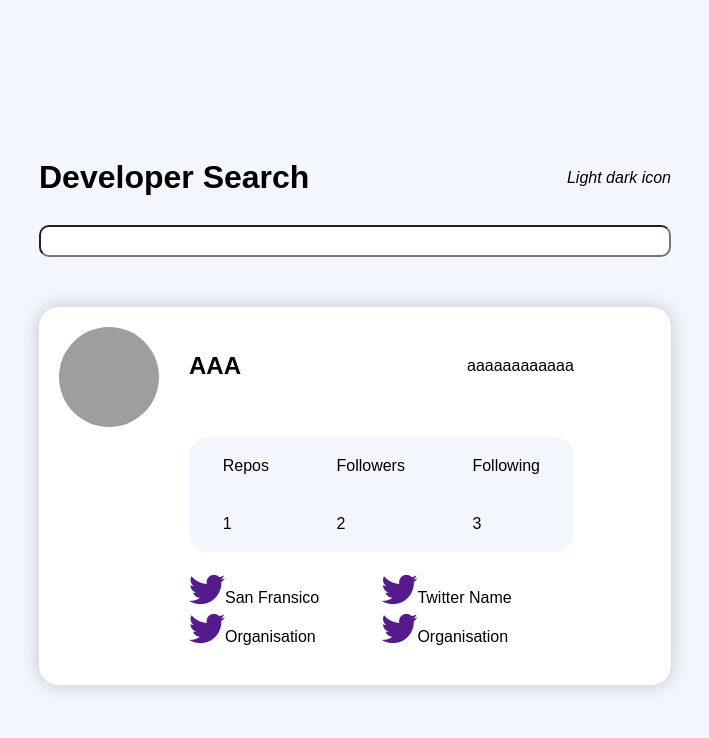
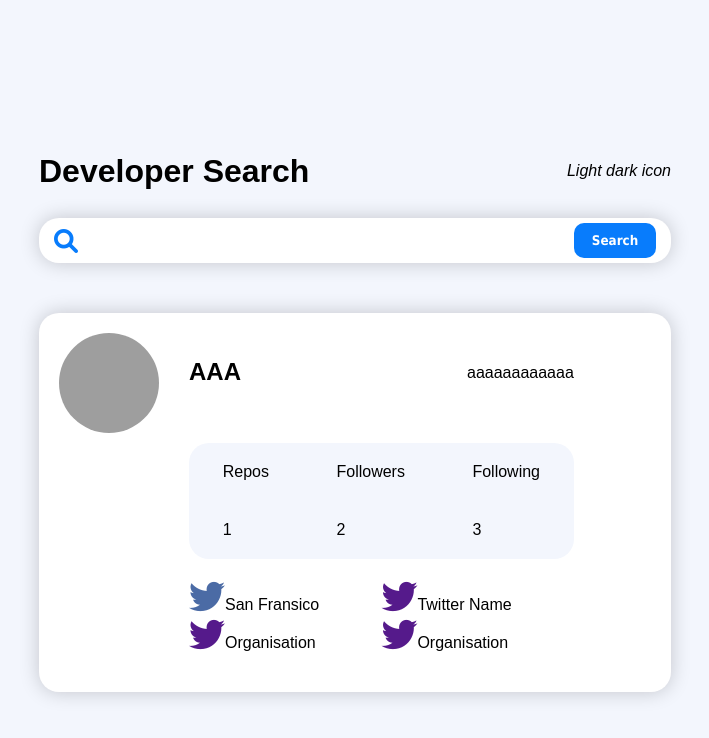
Before and after one commit to vsm688/MRHQM2-GithubSearch, a plain HTML site: page index.html in a window 1280 px wide. Shown: the whole page, without its empty margins (285-994 px from the left). Drawn offline with Linux system fonts and the light colour scheme; grey boxes are pictures that could not be loaded.

Commit message:
added button and input styling

```diff
--- a/index.html
+++ b/index.html
@@ -17,9 +17,11 @@
         <h1>Developer Search</h1>
         <i>Light dark icon</i>
     </div>
-    <div class="search-container">
+    <form class="search-container">
+        <i class="fa-solid fa-magnifying-glass" style="font-size: 24px; color:#087cfc; margin-left: 10px;"></i>
         <input id="searchQuery">
-    </div>
+        <button id="searchButton">Search</button>
+    </form>
     <div class="card">
         <div class="img-sidebar">
             <img id="userpic" src="https://avatars.githubusercontent.com/u/583231?v=4" alt="">
@@ -57,7 +59,7 @@
 
             <ul class="icon-list">
                 <div class="set1">
-                    <li><a href=""><i class="fa-brands fa-twitter" style="font-size: 36px;"></i></a>San Fransico</li>
+                    <li><a href=""><i class="fa-brands fa-twitter" style="font-size: 36px; color:#4b6ba5"></i></a>San Fransico</li>
                     <li><a href=""><i class="fa-brands fa-twitter" style="font-size: 36px;"></i></a>Organisation</li>
                 </div>
                 <div class="set2">
--- a/style.css
+++ b/style.css
@@ -2,6 +2,7 @@
     box-sizing: border-box;
 }
 
+/* General body styling */
 
 body{
     font-family: "Fira Sans", sans-serif;
@@ -14,6 +15,7 @@ body{
     background-color: #f3f6fd;
 }
 
+/* Search bar and header text */
 
 .header-div{
     display:flex;
@@ -21,18 +23,44 @@ body{
     align-items: center;
     width: 50%;
 }
+/* Search bar styling */
 
 .search-container{
     display:flex;
     width: 50%;
     margin-bottom: 50px;
+    border: 0px solid black;
+    padding: 5px;
+    background: white;
+    border-radius: 20px;
+    align-items: center;
+    box-shadow: 0 0 20px rgba(0,0,0,0.2);
 
 }
 #searchQuery{
     width: 100%;
     height: 4vh;
+    border:none;
+    padding: 4px;
+    font-size: 25px;
+}
+#searchQuery:focus{
+    outline: none;
+}
+
+#searchButton{
+    margin-right: 10px;
+    background: #087cfc;
+    border: none;
     border-radius: 10px;
+    width: 100px;
+    font-family: Tahoma, sans-serif;
+    font-weight: 900;
+    color:white;
+    height: 35px;
 }
+
+/* Center card container and its children */
 
 .card{
 
@@ -46,31 +74,9 @@ body{
 
 }
 
-.icon-list{
-    margin-top: 20px;
-    list-style: none;
-    display:flex;
-    padding:0;
-}
+/* main content container -> Controls the styling for the user stats container and bio*/
 
-.set1{
-    display:flex;
-    flex-direction: column;
-    align-items: flex-start;
-    width: 50%;
-}
 
-.set2{
-    display:flex;
-    flex-direction: column;
-    align-items: flex-start;
-    width: 50%;
-}
-#userpic{
-    width: 100px;
-    height: 100px;
-    border-radius: 50px;
-}
 .heading-text{
     display:flex;
     align-items: center;
@@ -106,6 +112,37 @@ body{
 .stat-item p {
     display:flex;
 }
+
+/* Controls the styling for the icon list at the bottom of the card */
+
+.icon-list{
+    margin-top: 20px;
+    list-style: none;
+    display:flex;
+    padding:0;
+}
+
+.set1{
+    display:flex;
+    flex-direction: column;
+    align-items: flex-start;
+    width: 50%;
+}
+
+.set2{
+    display:flex;
+    flex-direction: column;
+    align-items: flex-start;
+    width: 50%;
+}
+#userpic{
+    width: 100px;
+    height: 100px;
+    border-radius: 50px;
+}
+
+
+/* Mobile and tablet card heading text */
 
 .heading-text-mobile{
     display:none;
```
